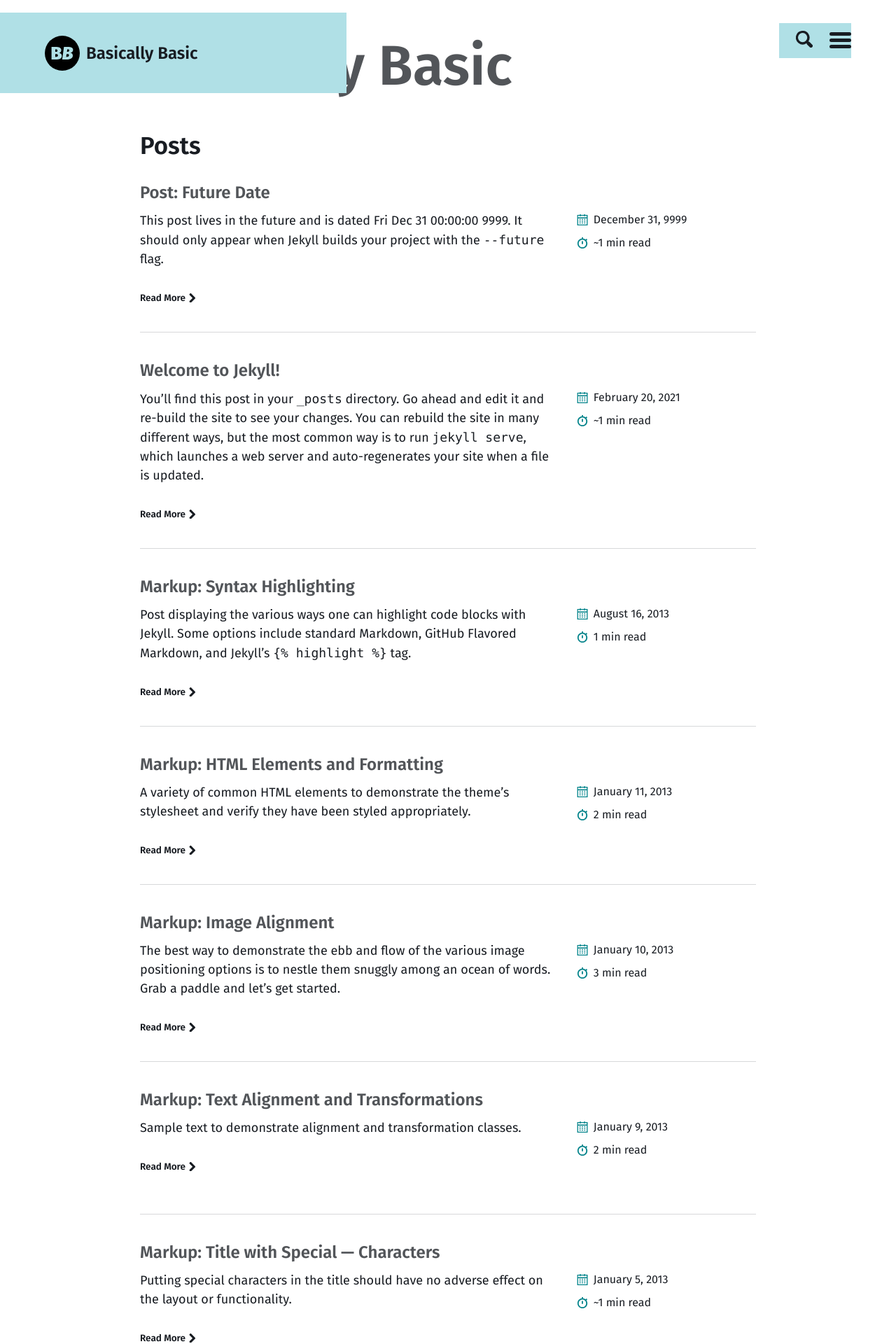
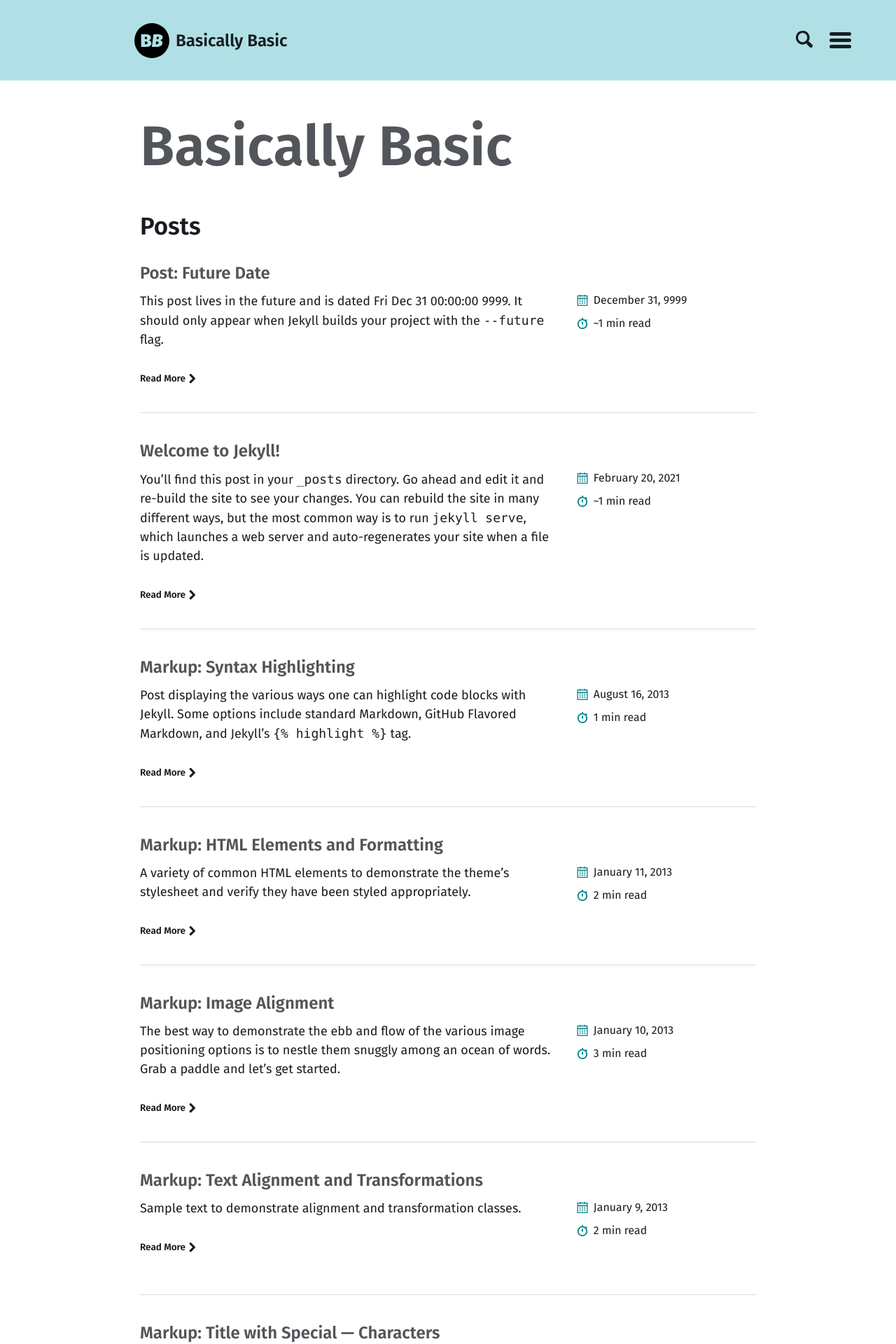
Before and after one commit to motilalmeher/motilalmeher.github.io, a Jekyll site: the page built from index.md, in a window 1280 px wide. Shown: the top 1920 px of the page at 70% size. Built offline with Jekyll 4.4.1, drawn with Linux system fonts in a browser that asks for light colours; the list of posts is cut into pages by our own code; comment, search, counter and statistics services are not loaded.

Commit message:
Update masthead.html

```diff
--- a/_includes/masthead.html
+++ b/_includes/masthead.html
@@ -4,7 +4,7 @@
   {% assign site_logo = site.logo | relative_url %}
 {% endif %}
 
-<header id="masthead" style="background-color:#b0e0e6;position: fixed;top: 0;">
+<header id="masthead" style="background-color:#b0e0e6;">
   <div class="inner">
     <div class="title-area">
       {% if page.url == '/' %}
```
